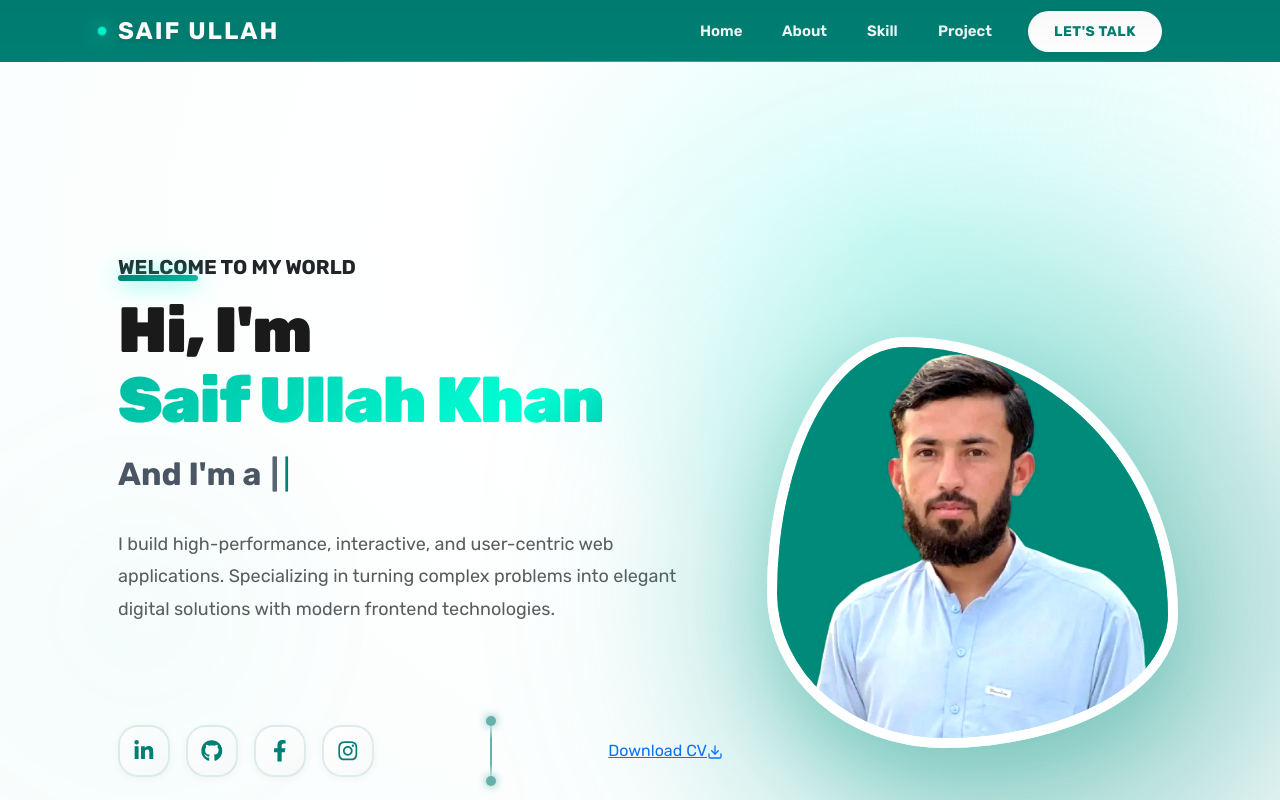
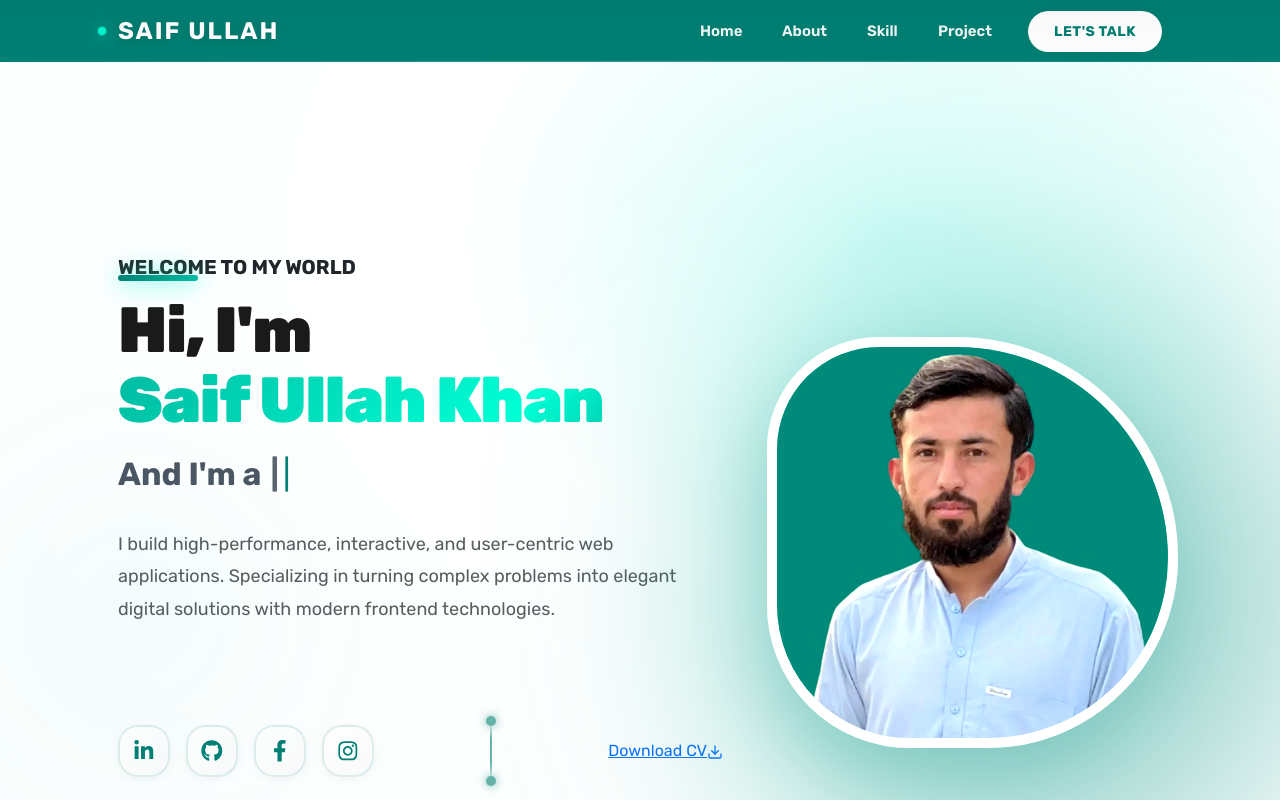
Before and after one commit to Saifullahkh/personal-portfolio, a React (Create React App) app: page / in a window 1280 px wide. Shown: the top 800 px of the page. Built offline with nearby package versions, Linux system fonts and the light colour scheme.

Commit message:
Fixed CSS and updated skills

```diff
--- a/src/App.css
+++ b/src/App.css
@@ -493,7 +493,7 @@ body {
   width: 420px;
   height: 420px;
   max-width: 100%;
-  border-radius: 30% 70% 70% 30% / 30% 30% 70% 70%;
+  border-radius: 30% 70% 70% 30%;
   object-fit: cover;
   border: 10px solid var(--text-light);
   box-shadow: var(--shadow-xl);
@@ -519,12 +519,12 @@ body {
 }
 
 @keyframes morph {
-  0% { border-radius: 30% 70% 70% 30% / 30% 30% 70% 70%; }
-  20% { border-radius: 58% 42% 75% 25% / 76% 46% 54% 24%; }
-  40% { border-radius: 50% 50% 33% 67% / 55% 27% 73% 45%; }
-  60% { border-radius: 33% 67% 58% 42% / 63% 68% 32% 37%; }
-  80% { border-radius: 45% 55% 40% 60% / 50% 60% 40% 50%; }
-  100% { border-radius: 30% 70% 70% 30% / 30% 30% 70% 70%; }
+  0% { border-radius: 30% 70% 70% 30%  }
+  20% { border-radius: 58% 42% 75% 25%  }
+  40% { border-radius: 50% 50% 33% 67%  }
+  60% { border-radius: 33% 67% 58% 42% }
+  80% { border-radius: 45% 55% 40% 60%  }
+  100% { border-radius: 30% 70% 70% 30%  }
 }
 
 @keyframes pulse-blob {
```
